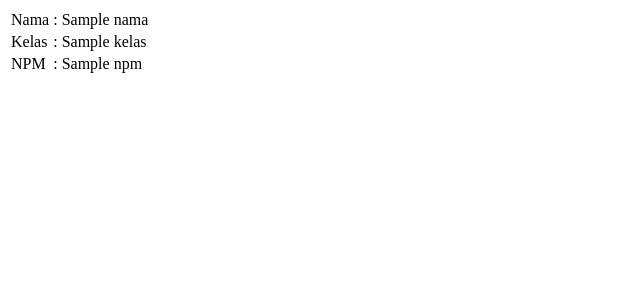
After one commit to abiqyanisa/prak-web-lanjut-2117051088, a CodeIgniter 4 app: template app/Views/profile.php in a window 1280 px wide. The commit adds this page. Shown: the top 300 px of the page, without its empty margins (0-640 px from the left). Run offline with PHP 8.4 and a stand-in for CodeIgniter, Linux system fonts and the light colour scheme; the template is opened without the code that fills it: most values are stand-ins (such as "Sample title", 1, 10 or a date in 2020); some libraries are stand-ins or nearby versions.

Commit message:
Add Profile Page

```diff
--- a/app/Config/Routes.php
+++ b/app/Config/Routes.php
@@ -1,8 +1,11 @@
 <?php
 
 use CodeIgniter\Router\RouteCollection;
+use App\Controllers\Home;
 
 /**
  * @var RouteCollection $routes
  */
 $routes->get('/', 'Home::index');
+$routes->get('/profile', [Home::class, 'profile']);
+$routes->get('/profile/(:any)/(:any)/(:any)', [Home::class, 'profile']);
--- /dev/null
+++ b/app/Views/profile.php
@@ -0,0 +1,27 @@
+<!DOCTYPE html>
+<html lang="en">
+<head>
+    <meta charset="UTF-8">
+    <meta name="viewport" content="width=device-width, initial-scale=1.0">
+    <title>Document</title>
+</head>
+<body>
+    <table>
+        <tr>
+            <td>Nama</td>
+            <td>:</td>
+            <td><?= $nama ?></td>
+        </tr>
+        <tr>
+            <td>Kelas</td>
+            <td>:</td>
+            <td><?= $kelas ?></td>
+        </tr>
+        <tr>
+            <td>NPM</td>
+            <td>:</td>
+            <td><?= $npm ?></td>
+        </tr>
+    </table>
+</body>
+</html>
--- a/app/Views/welcome_message.php
+++ b/app/Views/welcome_message.php
@@ -2,7 +2,7 @@
 <html lang="en">
 <head>
     <meta charset="UTF-8">
-    <title>Fathimah Abiyyi Khairunnisa 2117051088</title>
+    <title>Welcome to CodeIgniter 4!</title>
     <meta name="description" content="The small framework with powerful features">
     <meta name="viewport" content="width=device-width, initial-scale=1.0">
     <link rel="shortcut icon" type="image/png" href="/favicon.ico">
@@ -220,9 +220,9 @@
 
     <div class="heroe">
 
-        <h1>Welcome to CodeIgniter <?= CodeIgniter\CodeIgniter::CI_VERSION ?></h1>
+        <h1>Fathimah Abiyyi Khairunnisa <?= CodeIgniter\CodeIgniter::CI_VERSION ?></h1>
 
-        <h2>The small framework with powerful features</h2>
+        <h2>2117051088</h2>
 
     </div>
 
```
Also changed, not shown: app/Controllers/Home.php (+10 -0 lines).
